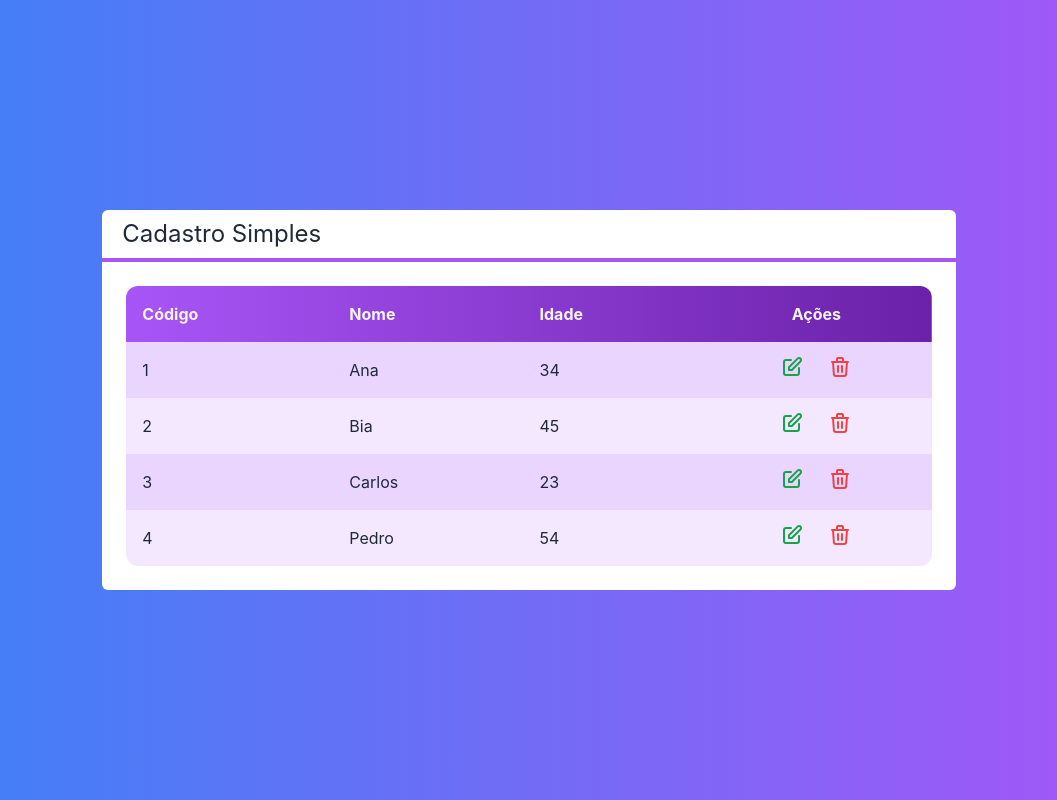
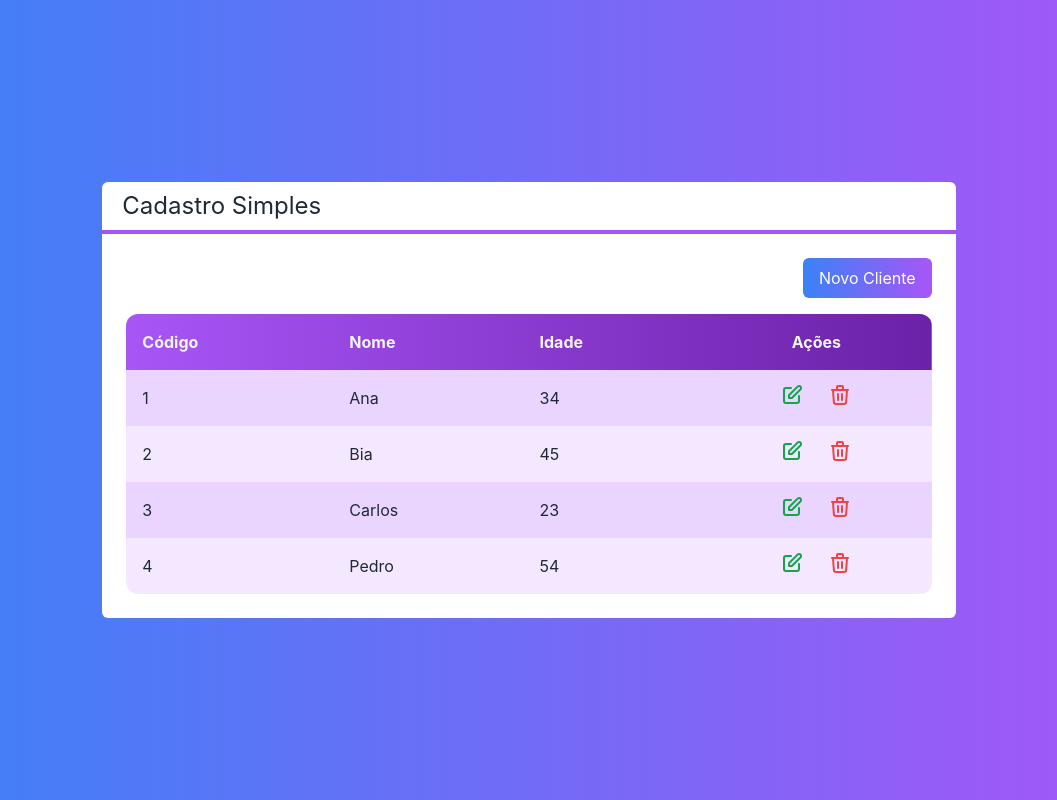
Before and after one commit to laerthnardelli/curso-nextjs, a Next.js app in the folder next-crud/: page / in a window 1280 px wide. Shown: the whole page, without its empty margins (111-1168 px from the left). Built offline with nearby package versions, Linux system fonts and the light colour scheme.

Commit message:
Component Button

```diff
--- /dev/null
+++ b/next-crud/src/components/Botao.tsx
@@ -0,0 +1,22 @@
+
+interface BotaoProps {
+    cor?: 'green' | 'blue' | 'gray'
+    className?: string
+    children: any
+
+}
+
+export default function Botao(props: BotaoProps) {
+
+    const cor = props.cor ?? 'gray'
+
+    return (
+        <button className={`
+        bg-gradient-to-r from-${cor}-400 to-${cor}-700
+        text-white px-4 py-2 rounded-md
+        ${props.className}
+        `}>
+            {props.children}
+        </button>
+    );
+}
--- a/next-crud/src/pages/index.tsx
+++ b/next-crud/src/pages/index.tsx
@@ -1,3 +1,4 @@
+import Botao from "../components/Botao";
 import Layout from "../components/Layout";
 import Tabela from "../components/Tabela";
 import Cliente from "../core/Cliente";
@@ -26,6 +27,9 @@ export default function Home() {
      text-white
     `}>
       <Layout titulo={"Cadastro Simples"} >
+        <div className="flex justify-end">
+          <Botao cor="green" className="mb-4">Novo Cliente</Botao>
+        </div>
         <Tabela clientes={clientes}
           clienteSelecionado={clienteSelecionado}
           clienteExcluido={clienteExcluido}
--- a/next-crud/tailwind.config.js
+++ b/next-crud/tailwind.config.js
@@ -2,6 +2,11 @@ module.exports = {
   content: [
     "./src/pages/**/*.{js,ts,jsx,tsx}",
     "./src/components/**/*.{js,ts,jsx,tsx}",
+  ],
+  safelist: [
+    /^bg-/,
+    /^to-/,
+    /^from-/,
   ],
   theme: {
     extend: {},
```
